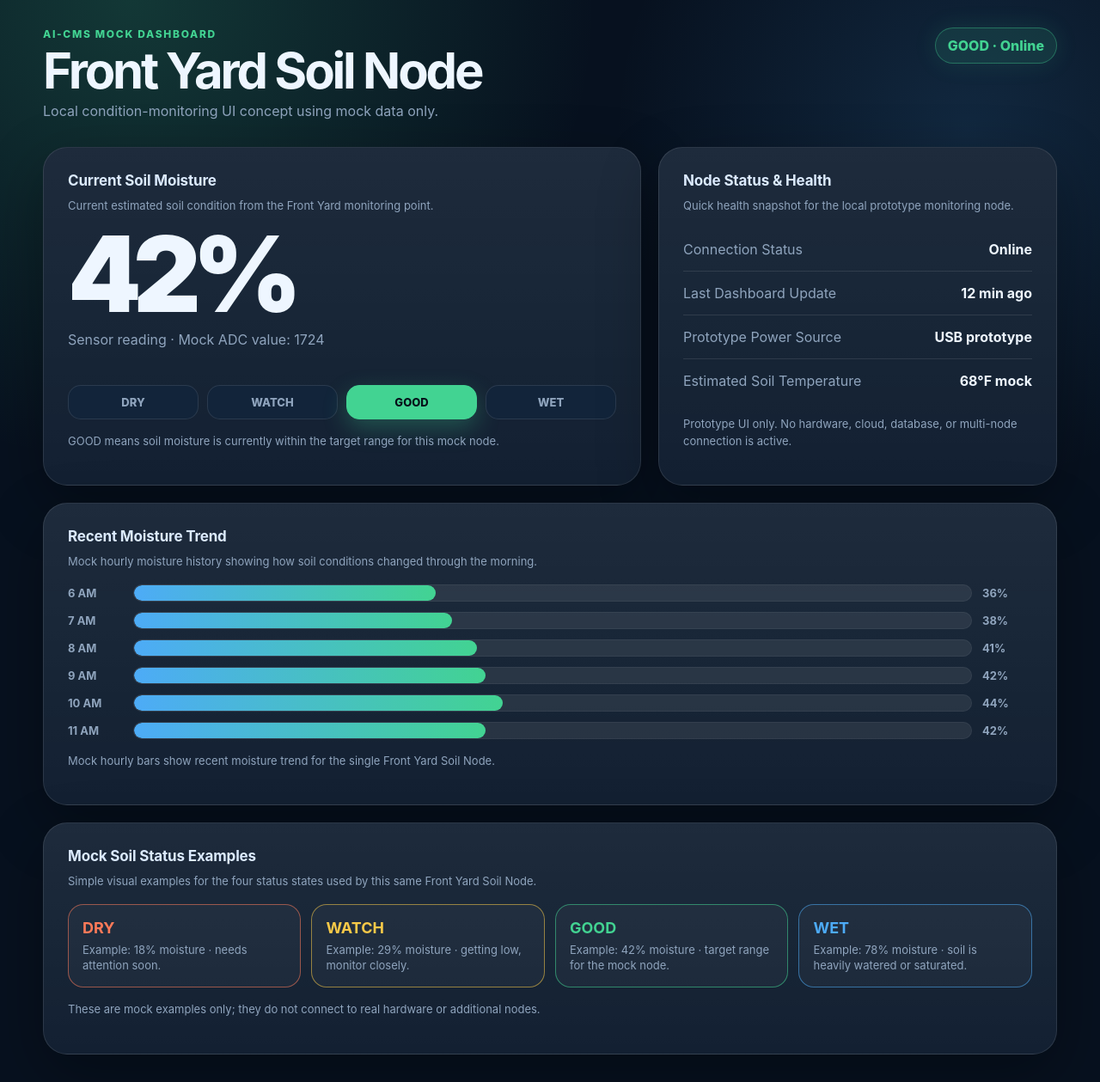
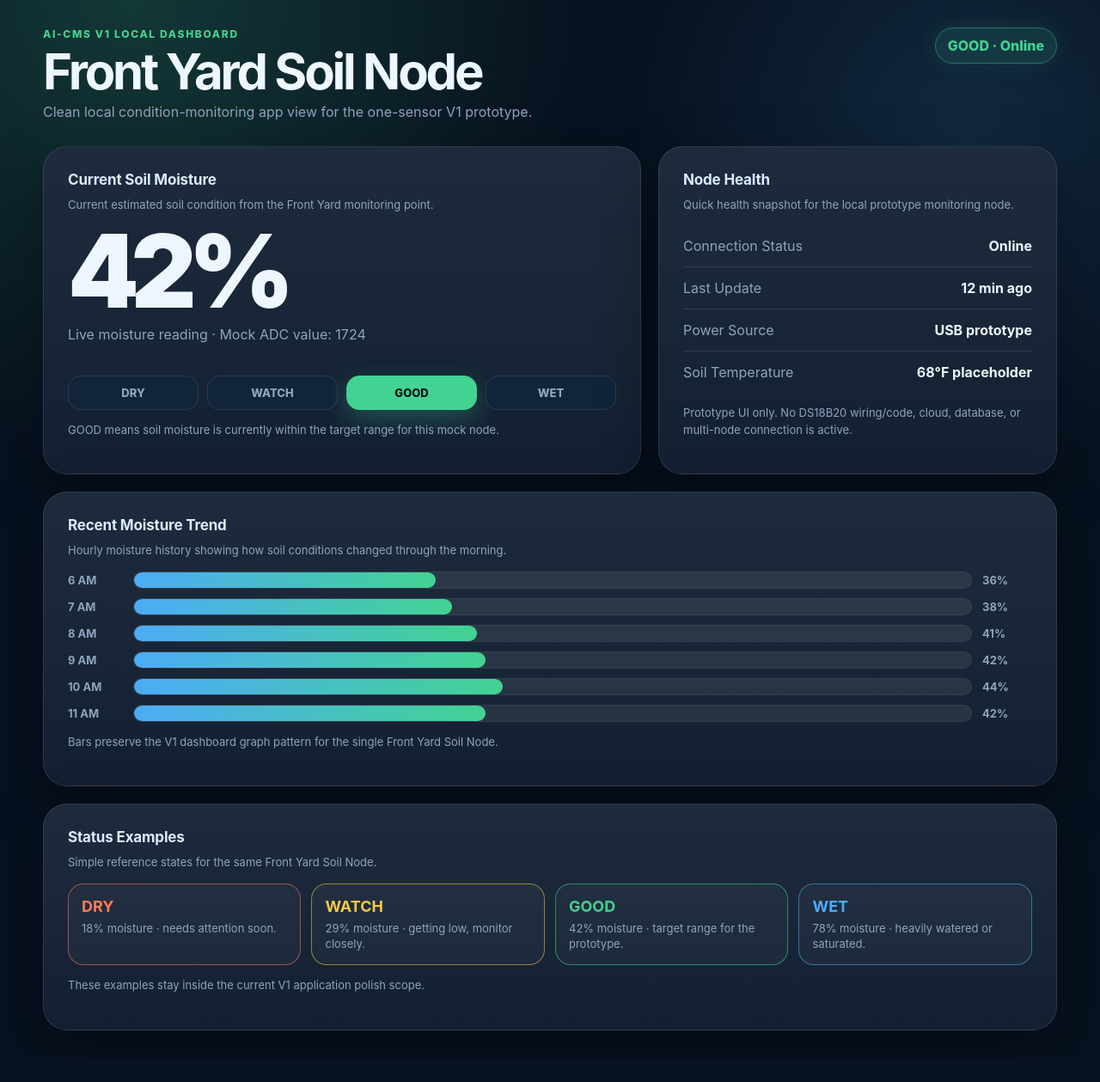
Before and after one commit to kool1160/ai-cms, a website: page dashboard/index.html in a window 1280 px wide. Shown: the whole page at 86% size. After the commit the page ends 1231 px from the top, so only its background shows below. Drawn offline with Linux system fonts and the light colour scheme.

Commit message:
Polish local dashboard app layout

```diff
--- a/dashboard/index.html
+++ b/dashboard/index.html
@@ -31,7 +31,7 @@
         radial-gradient(circle at 88% 12%, rgba(77, 171, 247, 0.15), transparent 26%),
         var(--bg);
       color: var(--text);
-      padding: clamp(14px, 3vw, 32px);
+      padding: clamp(12px, 2.8vw, 32px);
     }
 
     .shell { width: min(100%, 1180px); margin: 0 auto; }
@@ -39,23 +39,23 @@
     .topbar {
       display: flex;
       justify-content: space-between;
-      gap: 18px;
+      gap: clamp(12px, 2vw, 18px);
       align-items: flex-start;
-      margin-bottom: clamp(18px, 3vw, 30px);
+      margin-bottom: clamp(16px, 2.6vw, 28px);
     }
 
     .eyebrow {
       color: var(--accent);
       letter-spacing: 0.14em;
       text-transform: uppercase;
-      font-size: 12px;
+      font-size: clamp(10px, 2vw, 12px);
       font-weight: 800;
     }
 
     h1 {
       margin: 8px 0 6px;
-      font-size: clamp(32px, 6vw, 58px);
-      line-height: 0.96;
+      font-size: clamp(30px, 6vw, 58px);
+      line-height: 0.98;
       letter-spacing: -0.055em;
     }
 
@@ -78,32 +78,32 @@
     .grid {
       display: grid;
       grid-template-columns: minmax(0, 1.35fr) minmax(280px, 0.9fr);
-      gap: clamp(14px, 2vw, 20px);
+      gap: clamp(12px, 2vw, 20px);
       align-items: stretch;
     }
 
     .card {
       background: linear-gradient(180deg, rgba(255,255,255,0.07), rgba(255,255,255,0.025)), var(--panel);
       border: 1px solid var(--line);
-      border-radius: clamp(20px, 3vw, 28px);
-      padding: clamp(18px, 3vw, 28px);
+      border-radius: clamp(18px, 3vw, 28px);
+      padding: clamp(16px, 2.7vw, 28px);
       box-shadow: var(--shadow);
     }
 
     .card h2 { margin: 0 0 10px; font-size: 17px; color: #dbeafe; letter-spacing: -0.01em; }
-    .helper { color: var(--muted); font-size: 13px; line-height: 1.5; margin: 0 0 16px; }
+    .helper { color: var(--muted); font-size: 13px; line-height: 1.5; margin: 0 0 14px; }
 
-    .moisture-card { min-height: 270px; display: flex; flex-direction: column; justify-content: space-between; }
+    .moisture-card { min-height: 255px; display: flex; flex-direction: column; justify-content: space-between; }
 
     .moisture-value {
-      font-size: clamp(70px, 12vw, 122px);
-      line-height: 0.88;
+      font-size: clamp(66px, 11vw, 118px);
+      line-height: 0.9;
       font-weight: 950;
       letter-spacing: -0.08em;
-      margin: 12px 0 10px;
+      margin: 10px 0 8px;
     }
 
-    .status-row { display: grid; grid-template-columns: repeat(4, minmax(0, 1fr)); gap: 10px; margin-top: 20px; }
+    .status-row { display: grid; grid-template-columns: repeat(4, minmax(0, 1fr)); gap: 10px; margin-top: 18px; }
 
     .status-chip {
       border: 1px solid var(--line);
@@ -118,13 +118,13 @@
 
     .status-chip.active { color: #061019; background: var(--accent); border-color: var(--accent); box-shadow: 0 10px 28px rgba(66, 211, 146, 0.28); }
 
-    .metric { display: flex; justify-content: space-between; gap: 12px; padding: 15px 0; border-bottom: 1px solid var(--line); }
+    .metric { display: flex; justify-content: space-between; gap: 12px; padding: 14px 0; border-bottom: 1px solid var(--line); }
     .metric:last-of-type { border-bottom: 0; }
     .metric span { color: var(--muted); }
     .metric strong { text-align: right; }
 
     .wide { grid-column: 1 / -1; }
-    .bars { display: grid; gap: 12px; margin-top: 4px; }
+    .bars { display: grid; gap: 11px; margin-top: 4px; }
 
     .bar-row {
       display: grid;
@@ -138,10 +138,10 @@
 
     .bar-track { height: clamp(16px, 2.5vw, 20px); background: rgba(255,255,255,0.08); border-radius: 999px; overflow: hidden; border: 1px solid rgba(255,255,255,0.05); }
     .bar-fill { height: 100%; border-radius: 999px; background: linear-gradient(90deg, var(--wet), var(--accent)); }
-    .note { margin-top: 16px; color: var(--muted); font-size: 13px; line-height: 1.5; }
+    .note { margin-top: 14px; color: var(--muted); font-size: 13px; line-height: 1.5; }
 
     .state-grid { display: grid; grid-template-columns: repeat(4, minmax(0, 1fr)); gap: 12px; }
-    .state-card { border: 1px solid var(--line); border-radius: 18px; padding: 16px; background: rgba(255,255,255,0.035); }
+    .state-card { border: 1px solid var(--line); border-radius: 18px; padding: 15px; background: rgba(255,255,255,0.035); }
     .state-card strong { display: block; font-size: 18px; margin-bottom: 6px; }
     .state-card span { display: block; color: var(--muted); font-size: 13px; line-height: 1.4; }
     .state-dry { border-color: rgba(255,122,89,.55); }
@@ -155,16 +155,19 @@
 
     @media (max-width: 900px) {
       .grid { grid-template-columns: 1fr; }
-      .moisture-card { min-height: 240px; }
+      .moisture-card { min-height: 230px; }
       .state-grid { grid-template-columns: repeat(2, minmax(0, 1fr)); }
     }
 
     @media (max-width: 560px) {
+      body { padding: 12px; }
       .topbar { flex-direction: column; }
+      h1 { font-size: clamp(34px, 11vw, 44px); }
       .chip { width: 100%; justify-content: center; }
       .status-row, .state-grid { grid-template-columns: repeat(2, minmax(0, 1fr)); }
       .bar-row { grid-template-columns: 48px minmax(0, 1fr) 46px; gap: 8px; }
       .metric { align-items: flex-start; }
+      .state-card { padding: 13px; }
     }
   </style>
 </head>
@@ -172,9 +175,9 @@
   <main class="shell">
     <header class="topbar">
       <div>
-        <div class="eyebrow">AI-CMS Mock Dashboard</div>
+        <div class="eyebrow">AI-CMS V1 Local Dashboard</div>
         <h1>Front Yard Soil Node</h1>
-        <p class="subtitle">Local condition-monitoring UI concept using mock data only.</p>
+        <p class="subtitle">Clean local condition-monitoring app view for the one-sensor V1 prototype.</p>
       </div>
       <div class="chip">GOOD · Online</div>
     </header>
@@ -185,7 +188,7 @@
           <h2>Current Soil Moisture</h2>
           <p class="helper">Current estimated soil condition from the Front Yard monitoring point.</p>
           <div class="moisture-value">42%</div>
-          <p class="subtitle">Sensor reading · Mock ADC value: 1724</p>
+          <p class="subtitle">Live moisture reading · Mock ADC value: 1724</p>
         </div>
         <div>
           <div class="status-row" aria-label="Moisture status options">
@@ -199,18 +202,18 @@
       </article>
 
       <aside class="card">
-        <h2>Node Status & Health</h2>
+        <h2>Node Health</h2>
         <p class="helper">Quick health snapshot for the local prototype monitoring node.</p>
         <div class="metric"><span>Connection Status</span><strong>Online</strong></div>
-        <div class="metric"><span>Last Dashboard Update</span><strong>12 min ago</strong></div>
-        <div class="metric"><span>Prototype Power Source</span><strong>USB prototype</strong></div>
-        <div class="metric"><span>Estimated Soil Temperature</span><strong>68°F mock</strong></div>
-        <p class="note">Prototype UI only. No hardware, cloud, database, or multi-node connection is active.</p>
+        <div class="metric"><span>Last Update</span><strong>12 min ago</strong></div>
+        <div class="metric"><span>Power Source</span><strong>USB prototype</strong></div>
+        <div class="metric"><span>Soil Temperature</span><strong>68°F placeholder</strong></div>
+        <p class="note">Prototype UI only. No DS18B20 wiring/code, cloud, database, or multi-node connection is active.</p>
       </aside>
 
       <article class="card wide">
         <h2>Recent Moisture Trend</h2>
-        <p class="helper">Mock hourly moisture history showing how soil conditions changed through the morning.</p>
+        <p class="helper">Hourly moisture history showing how soil conditions changed through the morning.</p>
         <div class="bars">
           <div class="bar-row"><span>6 AM</span><div class="bar-track"><div class="bar-fill" style="width:36%"></div></div><span>36%</span></div>
           <div class="bar-row"><span>7 AM</span><div class="bar-track"><div class="bar-fill" style="width:38%"></div></div><span>38%</span></div>
@@ -219,19 +222,19 @@
           <div class="bar-row"><span>10 AM</span><div class="bar-track"><div class="bar-fill" style="width:44%"></div></div><span>44%</span></div>
           <div class="bar-row"><span>11 AM</span><div class="bar-track"><div class="bar-fill" style="width:42%"></div></div><span>42%</span></div>
         </div>
-        <p class="note">Mock hourly bars show recent moisture trend for the single Front Yard Soil Node.</p>
+        <p class="note">Bars preserve the V1 dashboard graph pattern for the single Front Yard Soil Node.</p>
       </article>
 
       <article class="card wide">
-        <h2>Mock Soil Status Examples</h2>
-        <p class="helper">Simple visual examples for the four status states used by this same Front Yard Soil Node.</p>
+        <h2>Status Examples</h2>
+        <p class="helper">Simple reference states for the same Front Yard Soil Node.</p>
         <div class="state-grid">
-          <div class="state-card state-dry"><strong>DRY</strong><span>Example: 18% moisture · needs attention soon.</span></div>
-          <div class="state-card state-watch"><strong>WATCH</strong><span>Example: 29% moisture · getting low, monitor closely.</span></div>
-          <div class="state-card state-good"><strong>GOOD</strong><span>Example: 42% moisture · target range for the mock node.</span></div>
-          <div class="state-card state-wet"><strong>WET</strong><span>Example: 78% moisture · soil is heavily watered or saturated.</span></div>
+          <div class="state-card state-dry"><strong>DRY</strong><span>18% moisture · needs attention soon.</span></div>
+          <div class="state-card state-watch"><strong>WATCH</strong><span>29% moisture · getting low, monitor closely.</span></div>
+          <div class="state-card state-good"><strong>GOOD</strong><span>42% moisture · target range for the prototype.</span></div>
+          <div class="state-card state-wet"><strong>WET</strong><span>78% moisture · heavily watered or saturated.</span></div>
         </div>
-        <p class="note">These are mock examples only; they do not connect to real hardware or additional nodes.</p>
+        <p class="note">These examples stay inside the current V1 application polish scope.</p>
       </article>
     </section>
   </main>
```
